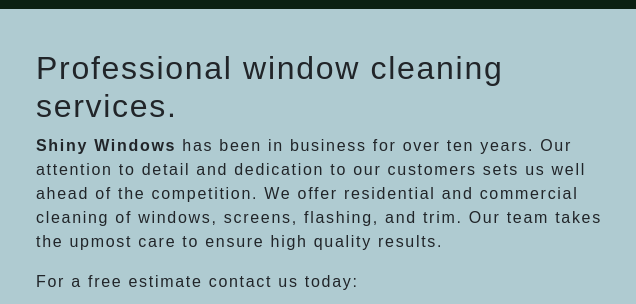
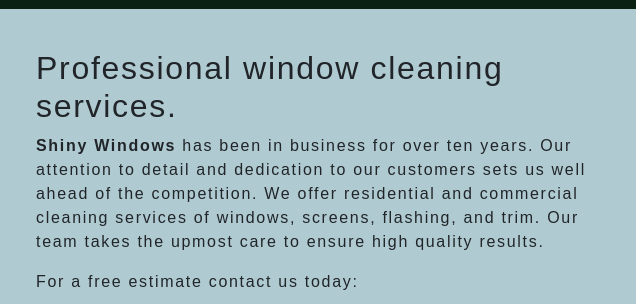
Before and after one commit to phuzisham/shinyWindows, a plain HTML site: page index.html in a window 1280 px wide. Shown: the part 67-371 px from the top of the page, 644-1280 px from the left. Drawn offline with Linux system fonts and the light colour scheme.

Commit message:
update copy

```diff
--- a/index.html
+++ b/index.html
@@ -24,7 +24,7 @@
       <div class="col-md-6" id="about">
         <div id="about-text">
           <h2>Professional window cleaning services.</h2>
-          <p><b>Shiny Windows</b> has been in business for over ten years. Our attention to detail and dedication to our customers sets us well ahead of the competition. We offer residential and commercial cleaning of windows, screens, flashing, and trim. Our team takes the upmost care to ensure high quality results.</p>
+          <p><b>Shiny Windows</b> has been in business for over ten years. Our attention to detail and dedication to our customers sets us well ahead of the competition. We offer residential and commercial cleaning services of windows, screens, flashing, and trim. Our team takes the upmost care to ensure high quality results.</p>
           <p>For a free estimate contact us today:</p>
           <p>Phone: <b>406-672-7616</b></p>
           <p>Email: <b>shiny-windows@gmail.com</b></p>
```
